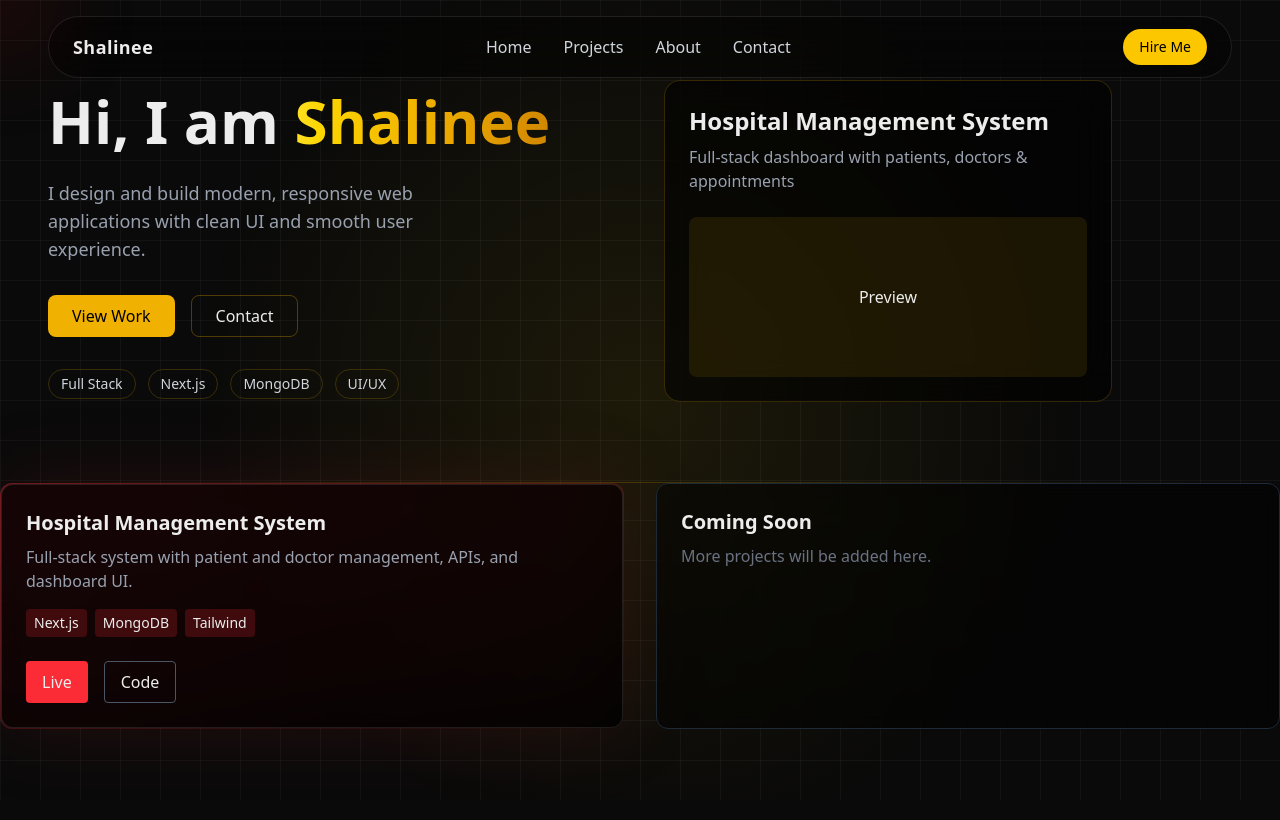
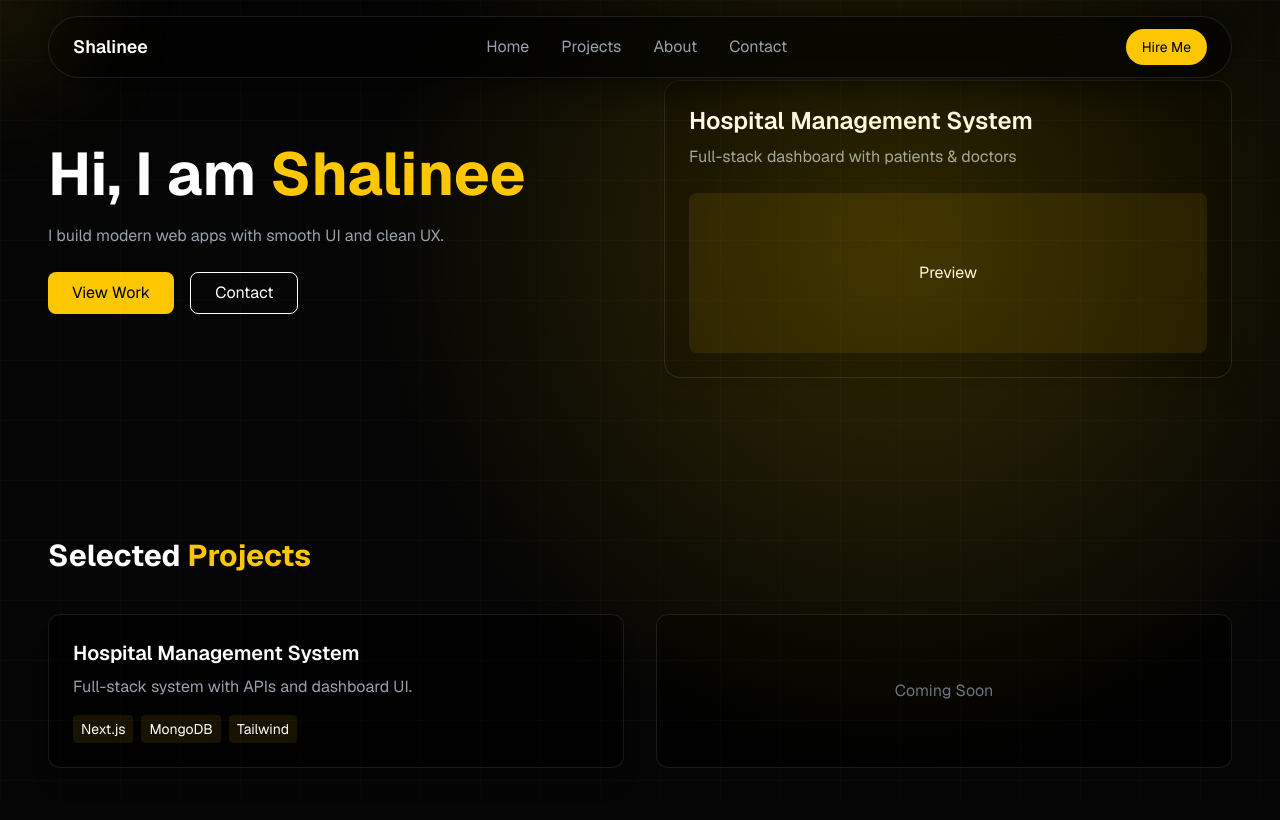
Before and after one commit to Shalineeeweeee/portfolio, a Next.js app: page / in a window 1280 px wide. Shown: the top 820 px of the page. Built offline with nearby package versions, Linux system fonts and the light colour scheme.

Commit message:
updating front page

```diff
--- a/app/components/Hero.tsx
+++ b/app/components/Hero.tsx
@@ -6,7 +6,7 @@ import {
   useTransform,
   useSpring,
 } from "framer-motion";
-import { useRef, type MouseEvent } from "react";
+import { useRef } from "react";
 
 export default function HeroCard() {
   const ref = useRef<HTMLDivElement>(null);
@@ -14,66 +14,35 @@ export default function HeroCard() {
   const x = useMotionValue(0);
   const y = useMotionValue(0);
 
-  // smooth the motion (important)
   const smoothX = useSpring(x, { stiffness: 120, damping: 20 });
   const smoothY = useSpring(y, { stiffness: 120, damping: 20 });
 
   const rotateX = useTransform(smoothY, [-100, 100], [12, -12]);
   const rotateY = useTransform(smoothX, [-100, 100], [-12, 12]);
 
-  // glow follows mouse
-  const glowX = useTransform(smoothX, [-100, 100], ["0%", "100%"]);
-  const glowY = useTransform(smoothY, [-100, 100], ["0%", "100%"]);
-
-  const handleMouseMove = (e: MouseEvent<HTMLDivElement>) => {
+  const handleMouseMove = (e: any) => {
     const rect = ref.current!.getBoundingClientRect();
-
-    const mouseX = e.clientX - rect.left - rect.width / 2;
-    const mouseY = e.clientY - rect.top - rect.height / 2;
-
-    x.set(mouseX);
-    y.set(mouseY);
-  };
-
-  const handleMouseLeave = () => {
-    x.set(0);
-    y.set(0);
+    x.set(e.clientX - rect.left - rect.width / 2);
+    y.set(e.clientY - rect.top - rect.height / 2);
   };
 
   return (
     <motion.div
       ref={ref}
       onMouseMove={handleMouseMove}
-      onMouseLeave={handleMouseLeave}
-      style={{ rotateX, rotateY, transformStyle: "preserve-3d" }}
-      className="relative rounded-2xl border border-yellow-500/20 p-6 bg-black/60 backdrop-blur-xl overflow-hidden"
+      style={{ rotateX, rotateY }}
+      className="rounded-2xl border border-white/10 bg-black p-6 shadow-xl"
     >
-      {/* ✨ Glow layer */}
-      <motion.div
-        style={{
-          background: `radial-gradient(circle at ${glowX} ${glowY}, rgba(255,215,0,0.15), transparent 60%)`,
-        }}
-        className="absolute inset-0 pointer-events-none"
-      />
-
-      {/* content */}
-      <div className="relative z-10">
       <h3 className="text-2xl font-semibold">
         Hospital Management System
       </h3>
 
       <p className="text-gray-400 mt-2">
-          Full-stack dashboard with patients, doctors & appointments
+        Full-stack dashboard with patients & doctors
       </p>
 
-        {/* preview box */}
-        <motion.div
-          className="mt-6 h-40 rounded-lg bg-yellow-500/10 flex items-center justify-center"
-          whileHover={{ scale: 1.03 }}
-          transition={{ duration: 0.3 }}
-        >
+      <div className="mt-6 h-40 rounded-lg bg-yellow-500/10 flex items-center justify-center">
         Preview
-        </motion.div>
       </div>
     </motion.div>
   );
--- a/app/components/Navbar.tsx
+++ b/app/components/Navbar.tsx
@@ -6,47 +6,39 @@ const links = ["Home", "Projects", "About", "Contact"];
 
 export default function Navbar() {
   return (
-    <nav className="fixed top-0 left-0 w-full z-50 px-6 lg:px-12 py-4">
-      <div className="flex items-center justify-between backdrop-blur-xl bg-black/40 border border-white/10 rounded-full px-6 py-3">
+    <nav className="fixed top-0 w-full z-50 px-6 lg:px-12 py-4">
+      <div className="flex items-center justify-between
+        bg-black/70 border border-white/10
+        rounded-full px-6 py-3 backdrop-blur-xl
+        shadow-[0_0_40px_rgba(0,0,0,0.8)]">
 
-        {/* Logo */}
-        <div className="text-lg font-semibold tracking-wide">
-          Shalinee
-        </div>
+        <div className="font-semibold text-lg">Shalinee</div>
 
-        {/* Links */}
         <div className="hidden md:flex gap-8">
           {links.map((link) => (
             <motion.a
               key={link}
               href="#"
-              className="relative text-gray-300 hover:text-white transition-colors"
+              className="relative text-gray-400 hover:text-white"
               whileHover="hover"
               initial="rest"
               animate="rest"
             >
               {link}
-
-              {/* underline animation */}
               <motion.span
                 variants={{
                   rest: { width: 0 },
                   hover: { width: "100%" },
                 }}
-                transition={{ duration: 0.3 }}
                 className="absolute left-0 -bottom-1 h-[2px] bg-yellow-400"
               />
             </motion.a>
           ))}
         </div>
 
-        {/* CTA */}
-        <motion.button
-          whileHover={{ scale: 1.05 }}
-          className="bg-yellow-400 text-black px-4 py-2 rounded-full text-sm"
-        >
+        <button className="bg-yellow-400 text-black px-4 py-2 rounded-full text-sm">
           Hire Me
-        </motion.button>
+        </button>
       </div>
     </nav>
   );
--- a/app/components/ProjectsSection.tsx
+++ b/app/components/ProjectsSection.tsx
@@ -1,51 +1,39 @@
+import SectionWrapper from "./SectionWrapper";
+
 export default function ProjectsSection() {
   return (
-    <div id="projects" className="grid md:grid-cols-2 gap-8">
+    <SectionWrapper>
 
-      {/* PROJECT CARD */}
-      <div className="relative p-[1px] rounded-xl bg-gradient-to-br from-red-500/40 to-transparent hover:scale-[1.02] transition">
+      <h2 className="text-3xl font-bold mb-10">
+        Selected <span className="text-yellow-400">Projects</span>
+      </h2>
 
-        <div className="rounded-xl bg-black/80 backdrop-blur border border-white/10 p-6 h-full">
+      <div className="grid md:grid-cols-2 gap-8">
 
+        <div className="rounded-xl border border-white/10 bg-black p-6 shadow-xl">
           <h3 className="text-xl font-semibold">
             Hospital Management System
           </h3>
 
           <p className="text-gray-400 mt-2">
-            Full-stack system with patient and doctor management, APIs, and dashboard UI.
+            Full-stack system with APIs and dashboard UI.
           </p>
 
-          {/* TECH */}
           <div className="flex gap-2 mt-4 text-sm">
-            <span className="bg-red-500/20 px-2 py-1 rounded">Next.js</span>
-            <span className="bg-red-500/20 px-2 py-1 rounded">MongoDB</span>
-            <span className="bg-red-500/20 px-2 py-1 rounded">Tailwind</span>
-          </div>
-
-          {/* BUTTONS */}
-          <div className="mt-6 flex gap-4">
-            <button className="bg-red-500 px-4 py-2 rounded hover:shadow-[0_0_15px_rgba(255,0,0,0.6)]">
-              Live
-            </button>
-
-            <button className="border border-gray-600 px-4 py-2 rounded hover:border-gray-400">
-              Code
-            </button>
+            {["Next.js", "MongoDB", "Tailwind"].map((t) => (
+              <span key={t} className="bg-yellow-500/10 px-2 py-1 rounded">
+                {t}
+              </span>
+            ))}
           </div>
         </div>
 
-        {/* glow */}
-        <div className="absolute inset-0 rounded-xl blur-2xl bg-red-500/10 -z-10"></div>
+        <div className="rounded-xl border border-white/10 bg-black p-6 flex items-center justify-center text-gray-500">
+          Coming Soon
+        </div>
+
       </div>
 
-      {/* SECOND CARD */}
-      <div className="p-6 rounded-xl border border-gray-800 bg-black/50 backdrop-blur">
-        <h3 className="text-xl font-semibold">Coming Soon</h3>
-        <p className="text-gray-500 mt-2">
-          More projects will be added here.
-        </p>
-      </div>
-
-    </div>
+    </SectionWrapper>
   );
 }
--- a/app/components/SectionWrapper.tsx
+++ b/app/components/SectionWrapper.tsx
@@ -4,21 +4,16 @@ import { motion } from "framer-motion";
 
 export default function SectionWrapper({
   children,
-  id,
 }: {
   children: React.ReactNode;
-  id?: string;
 }) {
   return (
-    <section
-      id={id}
-      className="relative px-6 lg:px-12 py-20"
-    >
+    <section className="px-6 lg:px-12 py-20">
       <motion.div
         initial={{ opacity: 0, y: 60 }}
         whileInView={{ opacity: 1, y: 0 }}
-        viewport={{ once: true, margin: "-100px" }}
-        transition={{ duration: 0.7, ease: "easeOut" }}
+        transition={{ duration: 0.6 }}
+        viewport={{ once: true }}
       >
         {children}
       </motion.div>
--- a/app/globals.css
+++ b/app/globals.css
@@ -1,71 +1,46 @@
 @import "tailwindcss";
 
-/* ---------------- THEME ---------------- */
+/* -------- THEME -------- */
 :root {
-  --background: #0a0a0a;
-  --foreground: #ededed;
-
-  /* 🔥 PICK ONE ACCENT (stay consistent) */
-  --accent: 255, 215, 0; /* gold */
-  /* alt: red → 255, 0, 0 */
+  --bg: #050505;
+  --fg: #ffffff;
+  --accent: 255, 215, 0;
 }
 
-@theme inline {
-  --color-background: var(--background);
-  --color-foreground: var(--foreground);
-}
-
-/* ---------------- BASE ---------------- */
+/* -------- BASE -------- */
 body {
-  background: var(--background);
-  color: var(--foreground);
-  font-family: var(--font-sans), system-ui, sans-serif;
-
-  /* ✨ smoother rendering */
-  -webkit-font-smoothing: antialiased;
-  -moz-osx-font-smoothing: grayscale;
-
-  /* hide default cursor (for your custom glow) */
+  background: var(--bg);
+  color: var(--fg);
+  font-family: var(--font-geist-sans), system-ui, sans-serif;
   cursor: none;
 }
 
-/* ---------------- GRID BACKGROUND (BIG UPGRADE) ---------------- */
+/* -------- GRID -------- */
 body::before {
   content: "";
   position: fixed;
   inset: 0;
-  z-index: -1;
-
   background-image:
-    linear-gradient(to right, rgba(255,255,255,0.04) 1px, transparent 1px),
-    linear-gradient(to bottom, rgba(255,255,255,0.04) 1px, transparent 1px);
-
-  background-size: 40px 40px;
+    linear-gradient(to right, rgba(255,255,255,0.02) 1px, transparent 1px),
+    linear-gradient(to bottom, rgba(255,255,255,0.02) 1px, transparent 1px);
+  background-size: 60px 60px;
   pointer-events: none;
 }
 
-/* subtle radial glow center */
+/* -------- GLOW -------- */
 body::after {
   content: "";
   position: fixed;
   inset: 0;
-  z-index: -1;
-
   background: radial-gradient(
-    circle at center,
-    rgba(var(--accent), 0.08),
-    transparent 60%
+    circle at 70% 30%,
+    rgba(var(--accent), 0.18),
+    transparent 50%
   );
-
   pointer-events: none;
 }
 
-/* ---------------- SCROLL ---------------- */
-html {
-  scroll-behavior: smooth;
-}
-
-/* ---------------- SCROLLBAR ---------------- */
+/* -------- SCROLLBAR -------- */
 ::-webkit-scrollbar {
   width: 6px;
 }
@@ -75,24 +50,7 @@ html {
   border-radius: 10px;
 }
 
-::-webkit-scrollbar-track {
-  background: transparent;
-}
-
-/* ---------------- SELECTION ---------------- */
+/* -------- SELECTION -------- */
 ::selection {
   background: rgba(var(--accent), 0.3);
-  color: white;
 }
-
-/* ---------------- TRANSITIONS (GLOBAL FEEL) ---------------- */
-a,
-button {
-  transition: all 0.25s ease;
-}
-
-/* optional: nicer focus */
-button:focus,
-a:focus {
-  outline: none;
-}
--- a/app/layout.tsx
+++ b/app/layout.tsx
@@ -1,25 +1,19 @@
 import type { Metadata } from "next";
-import { Geist, Geist_Mono } from "next/font/google";
+import { Geist } from "next/font/google";
 import "./globals.css";
 
 import CursorGlow from "./components/CursorGlow";
 import SmoothScroll from "./components/SmoothScroll";
 import Navbar from "./components/Navbar";
 
-const geistSans = Geist({
+const geist = Geist({
+  subsets: ["latin"],
   variable: "--font-geist-sans",
-  subsets: ["latin"],
-});
-
-const geistMono = Geist_Mono({
-  variable: "--font-geist-mono",
-  subsets: ["latin"],
 });
 
 export const metadata: Metadata = {
   title: "Shalinee | Full Stack Developer",
-  description:
-    "Portfolio of Shalinee – building modern, responsive and animated web applications.",
+  description: "Modern web developer portfolio",
 };
 
 export default function RootLayout({
@@ -28,26 +22,14 @@ export default function RootLayout({
   children: React.ReactNode;
 }) {
   return (
-    <html
-      lang="en"
-      className={`${geistSans.variable} ${geistMono.variable} antialiased`}
-    >
-      <body className="min-h-screen bg-background text-foreground overflow-x-hidden">
+    <html lang="en" className={`${geist.variable}`}>
+      <body className="min-h-screen overflow-x-hidden">
 
-        {/* 🔥 Cursor */}
         <CursorGlow />
 
-        {/* 🔥 Smooth Scroll */}
         <SmoothScroll>
-
-          {/* 🔥 Navbar */}
           <Navbar />
-
-          {/* MAIN CONTENT */}
-          <main className="flex flex-col">
-            {children}
-          </main>
-
+          <main>{children}</main>
         </SmoothScroll>
 
       </body>
--- a/app/page.tsx
+++ b/app/page.tsx
@@ -7,79 +7,40 @@ import ProjectsSection from "./components/ProjectsSection";
 
 export default function Home() {
   return (
-    <main className="relative">
+    <main>
 
-      {/* ================= HERO ================= */}
       <SectionWrapper>
-
         <div className="grid lg:grid-cols-2 gap-12 items-center">
 
-          {/* LEFT */}
           <div>
             <motion.h1
               initial={{ opacity: 0, y: 40 }}
               animate={{ opacity: 1, y: 0 }}
-              transition={{ duration: 0.8 }}
-              className="text-5xl md:text-6xl font-bold leading-tight"
+              className="text-6xl font-bold"
             >
               Hi, I am{" "}
-              <span className="bg-gradient-to-r from-yellow-300 via-yellow-500 to-yellow-600 bg-clip-text text-transparent">
-                Shalinee
-              </span>
+              <span className="text-yellow-400">Shalinee</span>
             </motion.h1>
 
-            <motion.p
-              initial={{ opacity: 0, y: 40 }}
-              animate={{ opacity: 1, y: 0 }}
-              transition={{ delay: 0.2 }}
-              className="mt-5 text-gray-400 text-lg max-w-md"
-            >
-              I design and build modern, responsive web applications with clean UI and smooth user experience.
-            </motion.p>
+            <p className="mt-5 text-gray-400 max-w-md">
+              I build modern web apps with smooth UI and clean UX.
+            </p>
 
-            {/* BUTTONS */}
-            <motion.div
-              className="mt-8 flex gap-4"
-              initial={{ opacity: 0 }}
-              animate={{ opacity: 1 }}
-              transition={{ delay: 0.4 }}
-            >
-              <button className="relative px-6 py-2 rounded-lg bg-yellow-500 text-black font-medium overflow-hidden group">
-                <span className="relative z-10">View Work</span>
-                <div className="absolute inset-0 bg-yellow-400 opacity-0 group-hover:opacity-100 blur-lg transition"></div>
+            <div className="mt-6 flex gap-4">
+              <button className="bg-yellow-400 text-black px-6 py-2 rounded-lg">
+                View Work
               </button>
-
-              <button className="border border-yellow-500/30 px-6 py-2 rounded-lg hover:bg-yellow-500/10 transition">
+              <button className="border px-6 py-2 rounded-lg">
                 Contact
               </button>
-            </motion.div>
-
-            {/* SKILLS */}
-            <div className="mt-8 flex flex-wrap gap-3 text-sm text-gray-300">
-              {["Full Stack", "Next.js", "MongoDB", "UI/UX"].map((skill) => (
-                <span
-                  key={skill}
-                  className="px-3 py-1 border border-yellow-500/20 rounded-full hover:border-yellow-500 transition"
-                >
-                  {skill}
-                </span>
-              ))}
             </div>
           </div>
 
-          {/* RIGHT → reusable hero card */}
-          <div className="w-full max-w-md mx-auto lg:mx-0">
-            <HeroCard />
-          </div>
+          <HeroCard />
 
         </div>
-
       </SectionWrapper>
 
-      {/* ================= DIVIDER ================= */}
-      <div className="h-px bg-gradient-to-r from-transparent via-yellow-500/20 to-transparent" />
-
-      {/* ================= PROJECTS ================= */}
       <ProjectsSection />
 
     </main>
```
Also changed, not shown: app/components/CursorGlow.tsx (+7 -21 lines). Lines whose indentation alone changed are shown as unchanged.
